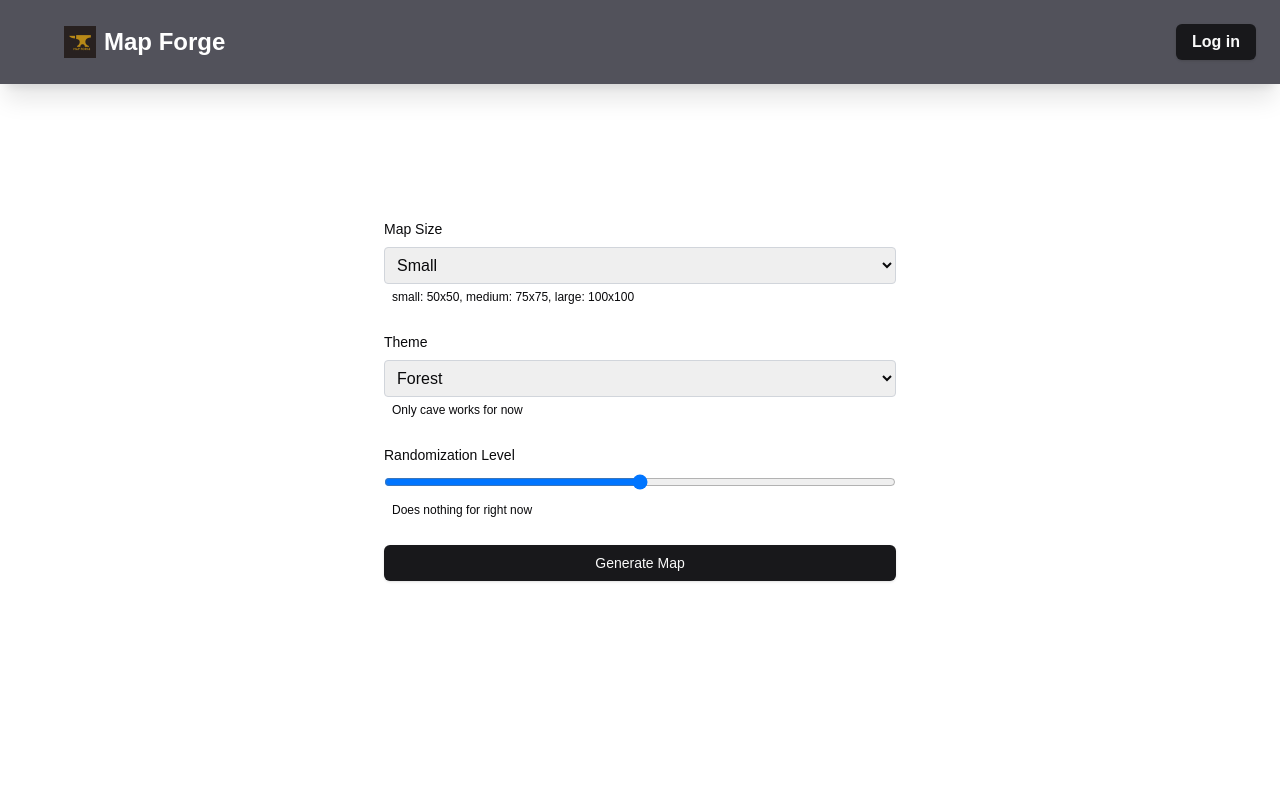
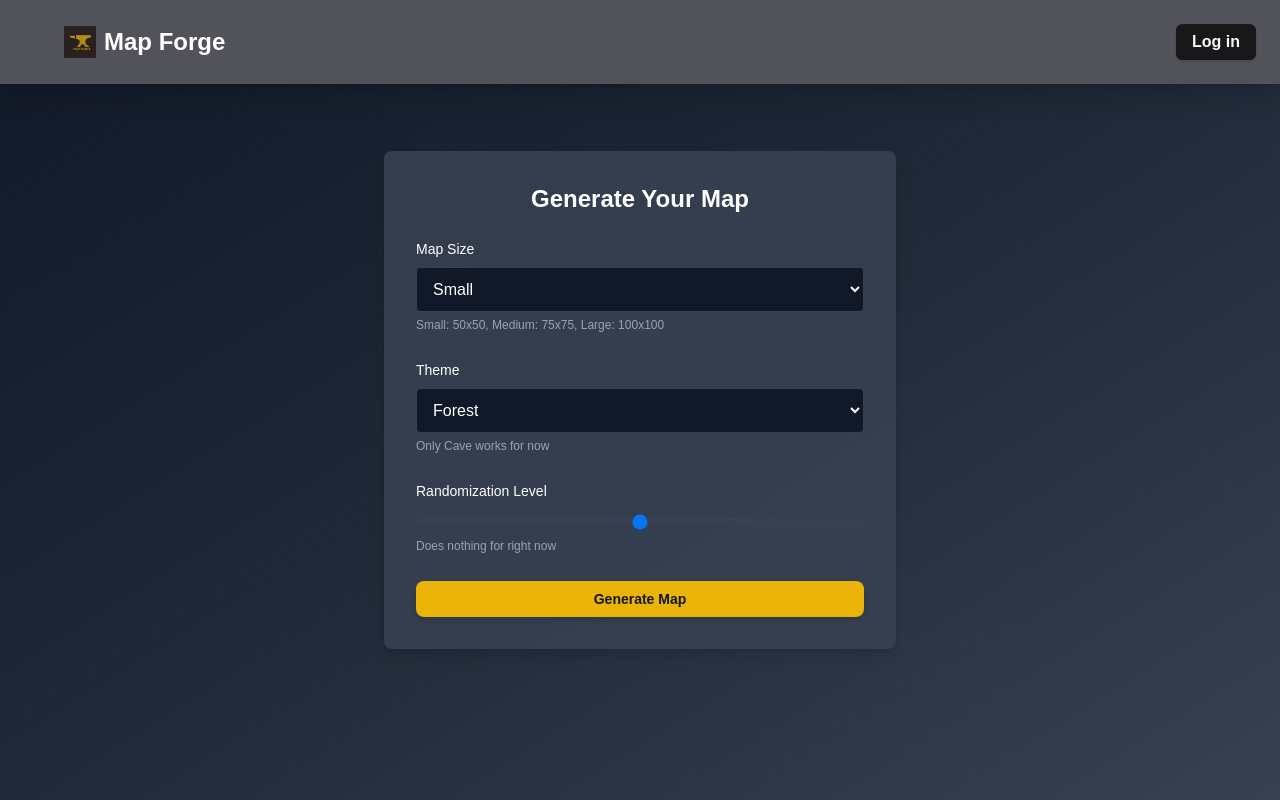
Before and after one commit to Chris-J-Schmitz/map-forge, a Next.js app: page /GeneratePage in a window 1280 px wide. Built offline with nearby package versions, Linux system fonts and the light colour scheme; no server answers.

Commit message:
redesign generate page and form

```diff
--- a/src/app/GeneratePage/page.tsx
+++ b/src/app/GeneratePage/page.tsx
@@ -3,7 +3,7 @@ import { NavBar } from "./Components/NavBar";
 
 export default function GeneratePage() {
     return (
-        <div className="flex flex-col min-h-screen ">
+        <div className="flex flex-col min-h-screen bg-gradient-to-br from-gray-900 via-gray-800 to-gray-700 text-white">
             {/* Navbar */}
             <nav className="sticky top-0 z-50">
                 <NavBar />
@@ -11,47 +11,68 @@ export default function GeneratePage() {
 
             {/* Main Content */}
             <main className="flex flex-col items-center justify-center flex-grow p-6">
-                <form className="space-y-6 max-w-lg w-full ">
-                    {/* Map Details */}
-
+                <div className="bg-gray-700 bg-opacity-90 shadow-lg rounded-lg p-8 max-w-lg w-full space-y-6">
+                    <h2 className="text-2xl font-bold text-center mb-4">
+                        Generate Your Map
+                    </h2>
+                    <form className="space-y-6">
+                        {/* Map Size */}
                         <div>
                             <label htmlFor="mapSize" className="block text-sm font-medium mb-2">
                                 Map Size
                             </label>
-                        <select id="mapSize" className="dropdown w-full p-2 border border-gray-300 rounded">
+                            <select
+                                id="mapSize"
+                                className="w-full p-3 border border-gray-700 rounded bg-gray-900 text-white focus:ring-2 focus:ring-yellow-500 focus:outline-none transition"
+                            >
                                 <option>Small</option>
                                 <option>Medium</option>
                                 <option>Large</option>
                             </select>
-                        <span className="text-xs pl-2">small: 50x50, medium: 75x75, large: 100x100</span>
+                            <span className="text-xs text-gray-400">
+                                Small: 50x50, Medium: 75x75, Large: 100x100
+                            </span>
                         </div>
 
+                        {/* Theme */}
                         <div>
                             <label htmlFor="theme" className="block text-sm font-medium mb-2">
                                 Theme
                             </label>
-                        <select id="theme" className="dropdown w-full p-2 border border-gray-300 rounded">
+                            <select
+                                id="theme"
+                                className="w-full p-3 border border-gray-700 rounded bg-gray-900 text-white focus:ring-2 focus:ring-yellow-500 focus:outline-none transition"
+                            >
                                 <option>Forest</option>
                                 <option>Cave</option>
                                 <option>Town</option>
                             </select>
-                        <span className="text-xs pl-2">Only cave works for now</span>
+                            <span className="text-xs text-gray-400">
+                                Only Cave works for now
+                            </span>
                         </div>
 
-                    {/* Randomization */}
+                        {/* Randomization Level */}
                         <div>
                             <label htmlFor="randomization" className="block text-sm font-medium mb-2">
                                 Randomization Level
                             </label>
-                        <input type="range" id="randomization" className="slider w-full" />
-                        <span className="text-xs pl-2">Does nothing for right now</span>
+                            <input
+                                type="range"
+                                id="randomization"
+                                className="w-full slider bg-gray-700 appearance-none h-2 rounded-lg focus:ring-2 focus:ring-yellow-500 transition"
+                            />
+                            <span className="text-xs text-gray-400">
+                                Does nothing for right now
+                            </span>
                         </div>
 
                         {/* Generate Button */}
-                    <Button className="w-full">
+                        <Button className="w-full bg-yellow-500 hover:bg-yellow-400 text-gray-900 font-semibold py-3 rounded-lg shadow-md transition">
                             Generate Map
                         </Button>
                     </form>
+                </div>
             </main>
         </div>
     );
```
Lines whose indentation alone changed are shown as unchanged.
